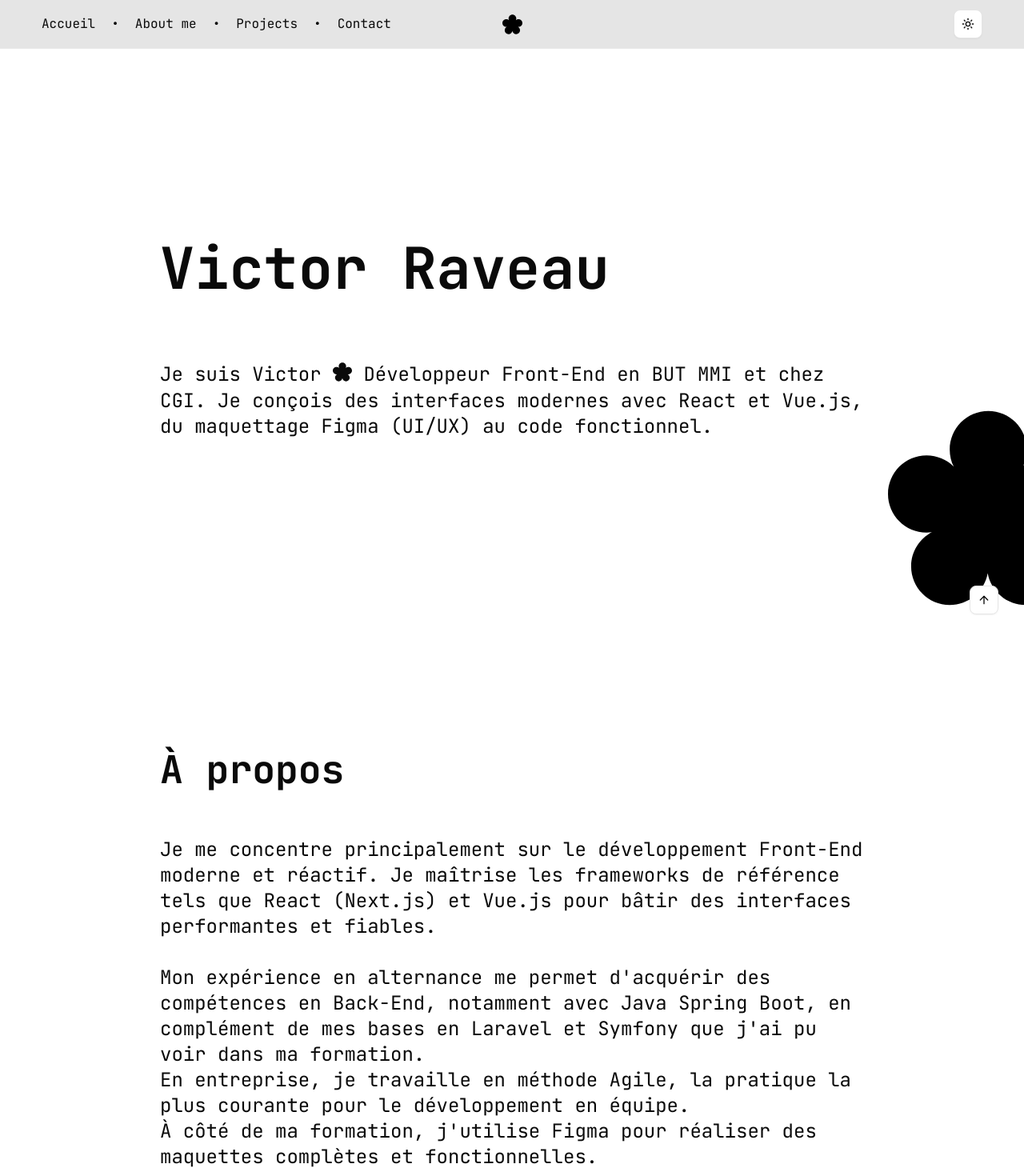
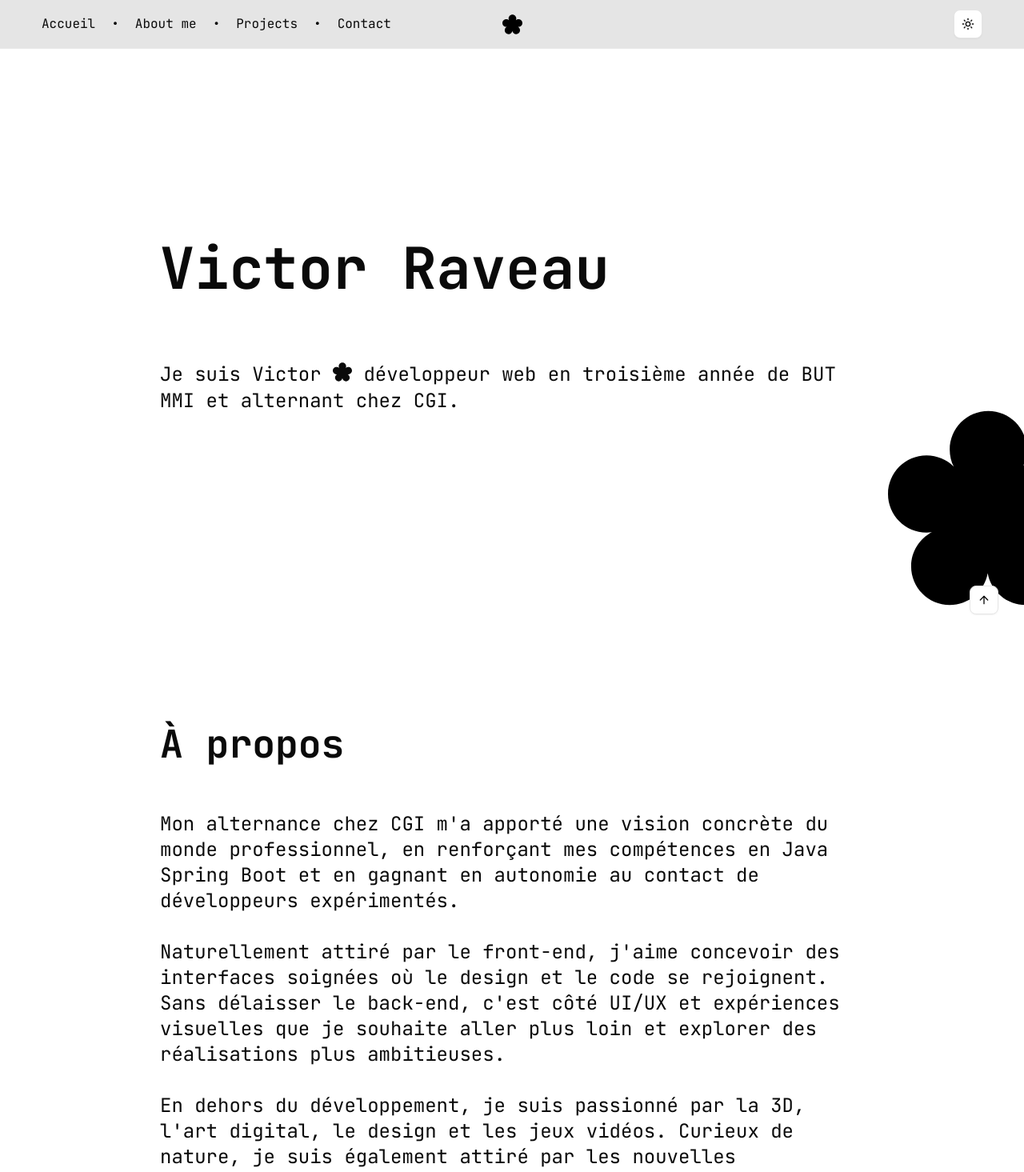
Before and after one commit to vairan37/my-portfolio, a Next.js app: page / in a window 1280 px wide. Shown: the top 1465 px of the page at 80% size. Built offline with nearby package versions, Linux system fonts and the light colour scheme.

Commit message:
update a propos et accueil

```diff
--- a/components/sections/AboutMe.jsx
+++ b/components/sections/AboutMe.jsx
@@ -1,21 +1,27 @@
 export default function AboutMe() {
   return (
-    <div id="about" className="min-h-fit lg:h-[80vh] px-6 md:px-12 lg:px-50 py-10 lg:py-0 flex flex-col justify-center">
+    <div
+      id="about"
+      className="min-h-fit lg:h-[80vh] px-6 md:px-12 lg:px-50 py-10 lg:py-0 flex flex-col justify-center"
+    >
       <h2 className="text-4xl lg:text-5xl font-bold">À propos</h2>
       <p className="text-xl lg:text-2xl mt-10 lg:mt-15">
-        Je me concentre principalement sur le développement Front-End moderne et
-        réactif. Je maîtrise les frameworks de référence tels que React
-        (Next.js) et Vue.js pour bâtir des interfaces performantes et fiables.
-        <br />
-        <br />
-        Mon expérience en alternance me permet d&apos;acquérir des compétences en
-        Back-End, notamment avec Java Spring Boot, en complément de mes bases en
-        Laravel et Symfony que j&apos;ai pu voir dans ma formation.
-        <br />
-        En entreprise, je travaille en méthode Agile, la pratique la plus
-        courante pour le développement en équipe.
-        <br />À côté de ma formation, j&apos;utilise Figma pour réaliser des
-        maquettes complètes et fonctionnelles.
+        Mon alternance chez CGI m&apos;a apporté une vision concrète du monde
+        professionnel, en renforçant mes compétences en Java Spring Boot et en
+        gagnant en autonomie au contact de développeurs expérimentés.
+        <br></br>
+        <br></br>
+        Naturellement attiré par le front-end, j&apos;aime concevoir des
+        interfaces soignées où le design et le code se rejoignent. Sans
+        délaisser le back-end, c&apos;est côté UI/UX et expériences visuelles
+        que je souhaite aller plus loin et explorer des réalisations plus
+        ambitieuses.
+        <br></br>
+        <br></br>
+        En dehors du développement, je suis passionné par la 3D,
+        l&apos;art digital, le design et les jeux vidéos. Curieux de nature, je
+        suis également attiré par les nouvelles technologies, le hardware et la
+        musique.
       </p>
     </div>
   );
--- a/components/sections/Accueil.jsx
+++ b/components/sections/Accueil.jsx
@@ -9,9 +9,8 @@ export default function Accueil() {
       <div className="relative z-10">
         <h1 className="text-4xl md:text-7xl font-bold">Victor Raveau</h1>
         <p className="text-xl md:text-2xl mt-10 md:mt-20">
-          Je suis Victor <FlowerIcon className="inline w-6 h-6 mb-2" /> Développeur
-          Front-End en BUT MMI et chez CGI. Je conçois des interfaces modernes
-          avec React et Vue.js, du maquettage Figma (UI/UX) au code fonctionnel.
+          Je suis Victor <FlowerIcon className="inline w-6 h-6 mb-2" /> développeur web
+          en troisième année de BUT MMI et alternant chez CGI.
         </p>
       </div>
       <FlowerIcon className="hidden lg:block animate-spin-slow absolute bottom-5 -right-20 w-[250px] h-[250px] text-black dark:text-white z-0 pointer-events-none" />
--- a/data/projets.json
+++ b/data/projets.json
@@ -44,7 +44,8 @@
             "technologies": [
                 "Angular",
                 "Synfony",
-                "Bootstrap"
+                "Bootstrap",
+                "Power Apps"
             ],
             "image": "/image/apside.png",
             "imgMock": [],
```
